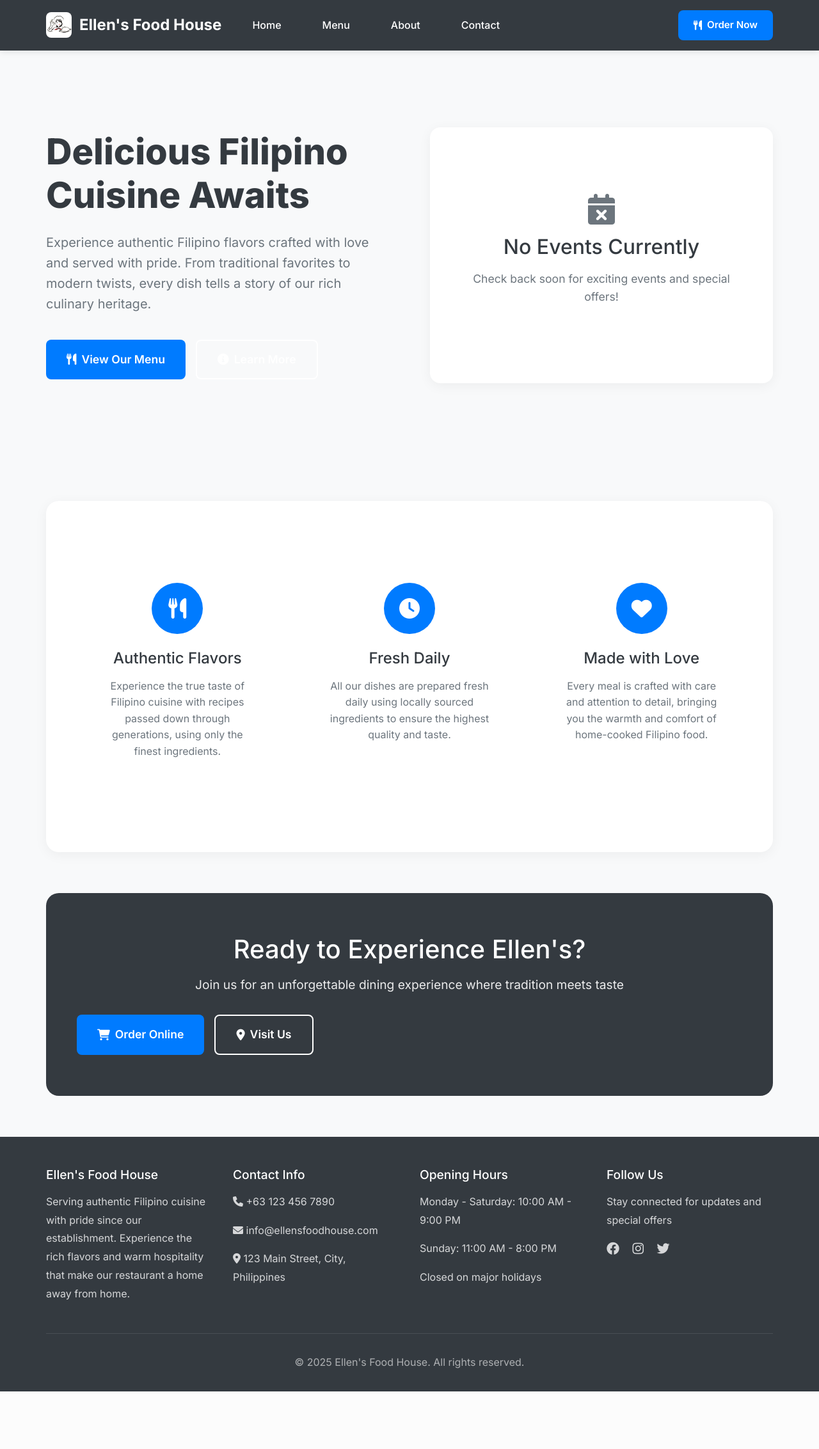
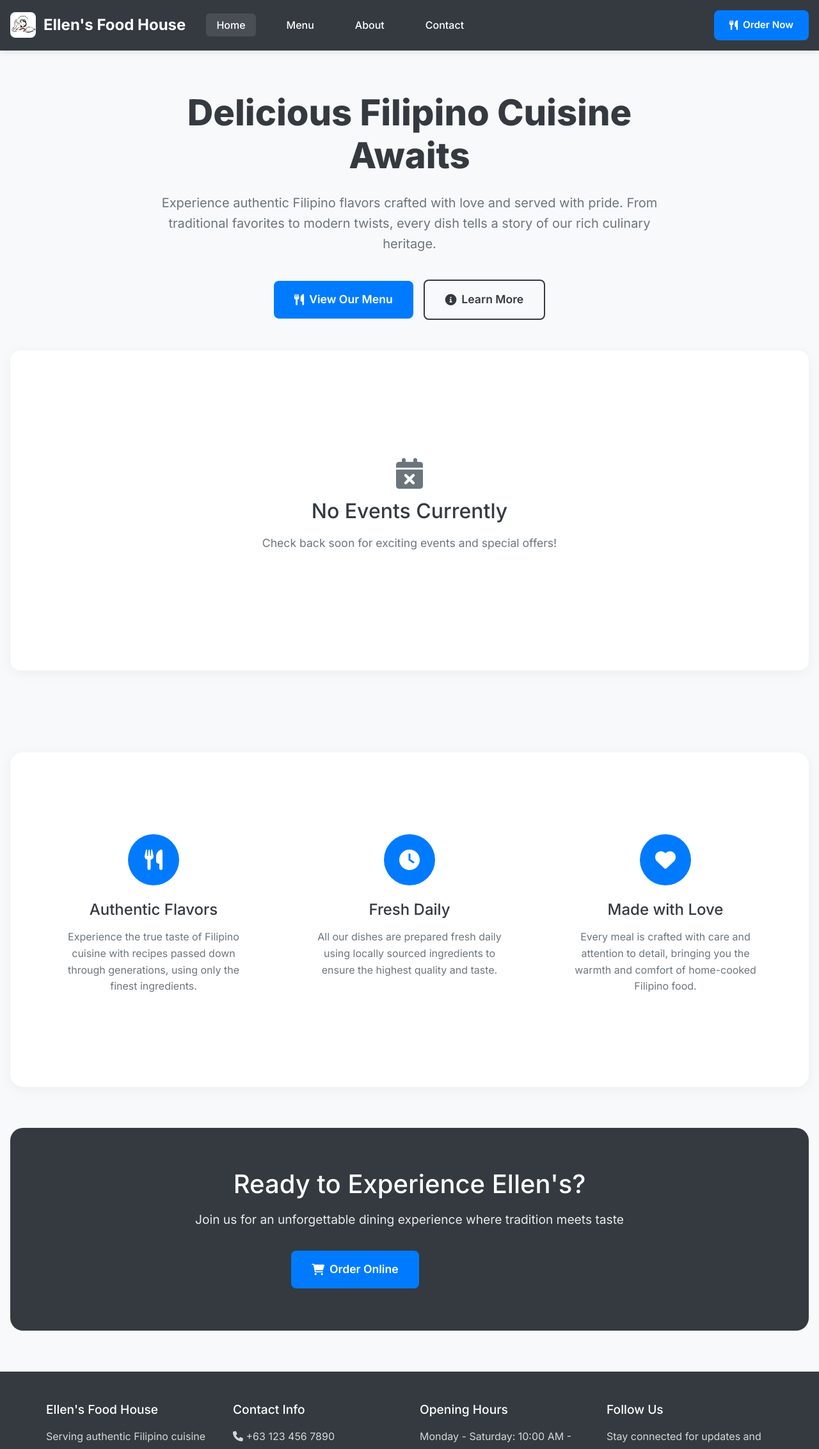
Before and after one commit to ArinGitPort/reservationSystem, a PHP site: page /pages/home.php in a window 1280 px wide. Shown: the top 2265 px of the page at 64% size. Before the commit the page ends 2175 px from the top, so only its background shows below. Run offline with PHP 8.4, Linux system fonts and the light colour scheme; data that the repository does not hold is empty.

Commit message:
Change header

```diff
--- /dev/null
+++ b/assets/css/header_new.css
@@ -0,0 +1,174 @@
+/* Header Styles for Ellen's Food House */
+
+* {
+    margin: 0;
+    padding: 0;
+    box-sizing: border-box;
+}
+
+body {
+    font-family: 'Inter', -apple-system, BlinkMacSystemFont, 'Segoe UI', Roboto, sans-serif;
+    line-height: 1.6;
+    color: #333;
+}
+
+/* Header Styles */
+.main-header {
+    background-color: #343A40;
+    color: white;
+    padding: 1rem 0;
+    position: sticky;
+    top: 0;
+    z-index: 1000;
+    box-shadow: 0 2px 10px rgba(0,0,0,0.1);
+}
+
+.header-container {
+    max-width: 1400px;
+    margin: 0 auto;
+    padding: 0 1rem;
+    display: grid;
+    grid-template-columns: auto 1fr auto;
+    align-items: center;
+    gap: 2rem;
+}
+
+.logo {
+    display: flex;
+    align-items: center;
+    gap: 0.75rem;
+    font-size: 1.5rem;
+    font-weight: 700;
+    color: white;
+    text-decoration: none;
+}
+
+.logo:hover {
+    color: white;
+    text-decoration: none;
+}
+
+.logo img {
+    width: 40px;
+    height: 40px;
+    border-radius: 8px;
+    object-fit: cover;
+    object-position: center;
+}
+
+.main-nav ul {
+    display: flex;
+    list-style: none;
+    gap: 2rem;
+    margin: 0;
+    padding: 0;
+}
+
+.main-nav a {
+    color: white;
+    text-decoration: none;
+    font-weight: 500;
+    padding: 0.5rem 1rem;
+    border-radius: 6px;
+    transition: all 0.3s ease;
+}
+
+.main-nav a:hover,
+.main-nav a.active {
+    background-color: rgba(255,255,255,0.1);
+    color: white;
+    text-decoration: none;
+}
+
+.header-actions {
+    display: flex;
+    gap: 1rem;
+    align-items: center;
+}
+
+.btn {
+    padding: 0.75rem 1.5rem;
+    border: none;
+    border-radius: 8px;
+    font-weight: 600;
+    text-decoration: none;
+    display: inline-flex;
+    align-items: center;
+    gap: 0.5rem;
+    cursor: pointer;
+    transition: all 0.3s ease;
+    font-size: 0.95rem;
+}
+
+.btn-primary {
+    background-color: #007bff !important;
+    color: white;
+}
+
+.btn-primary:hover {
+    background-color: #0056b3;
+    color: white;
+    text-decoration: none;
+}
+
+.btn-outline {
+    border: 2px solid #343A40;
+    color: #343A40;
+    background: transparent;
+}
+
+.btn-outline:hover {
+    background-color: #343A40;
+    color: white;
+    text-decoration: none;
+}
+
+/* Responsive Design */
+@media (max-width: 968px) {
+    .header-container {
+        grid-template-columns: auto 1fr;
+        gap: 1rem;
+    }
+
+    .main-nav ul {
+        gap: 1rem;
+    }
+}
+
+@media (max-width: 768px) {
+    .header-container {
+        padding: 0 1rem;
+    }
+
+    .main-nav ul {
+        flex-direction: column;
+        gap: 0.5rem;
+    }
+
+    .header-actions {
+        flex-direction: column;
+        gap: 0.5rem;
+    }
+
+    .logo {
+        font-size: 1.2rem;
+    }
+
+    .logo img {
+        width: 32px;
+        height: 32px;
+    }
+}
+
+@media (max-width: 480px) {
+    .header-container {
+        grid-template-columns: 1fr;
+        gap: 1rem;
+        text-align: center;
+    }
+
+    .main-nav ul {
+        justify-content: center;
+        flex-wrap: wrap;
+    }
+}
--- a/assets/css/home_new.css
+++ b/assets/css/home_new.css
@@ -25,9 +25,9 @@
 }
 
 .header-container {
-    max-width: 1200px;
+    max-width: 1400px;
     margin: 0 auto;
-    padding: 0 2rem;
+    padding: 0 1rem;
     display: grid;
     grid-template-columns: auto 1fr auto;
     align-items: center;
@@ -105,31 +105,35 @@
 }
 
 .btn-outline {
-    border: 2px solid white;
-    color: white;
+    border: 2px solid #343A40;
+    color: #343A40;
     background: transparent;
 }
 
 .btn-outline:hover {
-    background-color: white;
-    color: #343A40;
+    background-color: #343A40;
+    color: white;
 }
 
 /* Main Content Layout */
 .main-content {
-    max-width: 1200px;
+    max-width: 1400px;
     margin: 0 auto;
-    padding: 0 2rem;
+    padding: 0 1rem;
 }
 
 /* Hero Section */
 .hero-section {
     display: grid;
-    grid-template-columns: 1fr 1fr;
-    gap: 4rem;
-    align-items: center;
-    min-height: 80vh;
+    grid-template-columns: 1fr;
+    gap: 3rem;
     padding: 4rem 0;
+}
+
+.hero-content {
+    text-align: center;
+    max-width: 800px;
+    margin: 0 auto;
 }
 
 .hero-content h1 {
@@ -151,11 +155,16 @@
     display: flex;
     gap: 1rem;
     flex-wrap: wrap;
+    justify-content: center;
+    align-items: center;
 }
 
 .btn-large {
     padding: 1rem 2rem;
     font-size: 1.1rem;
+    display: inline-flex;
+    align-items: center;
+    justify-content: center;
 }
 
 .hero-visual {
@@ -211,7 +252,7 @@
     display: flex;
     justify-content: center;
     align-items: center;
-    min-height: 400px;
+    min-height: 500px;
     background-color: white;
     border-radius: 16px;
     box-shadow: 0 4px 20px rgba(0,0,0,0.05);
--- a/includes/header.php
+++ b/includes/header.php
@@ -9,14 +9,22 @@
     <meta charset="UTF-8">
     <meta name="viewport" content="width=device-width, initial-scale=1.0">
     <title><?php echo htmlspecialchars($page_title); ?></title>
-    <link rel="preconnect" href="https://fonts.googleapis.com">
-    <link rel="preconnect" href="https://fonts.gstatic.com" crossorigin>
-    <link href="https://fonts.googleapis.com/css2?family=Poppins:wght@300;400;500;600;700&display=swap" rel="stylesheet">
+
+    <!-- Fonts -->
+    <link href="https://fonts.googleapis.com/css2?family=Inter:wght@300;400;500;600;700;800&display=swap" rel="stylesheet">
+
+    <!-- Font Awesome -->
     <link rel="stylesheet" href="https://cdnjs.cloudflare.com/ajax/libs/font-awesome/6.0.0/css/all.min.css">
-    <link rel="stylesheet" href="../assets/css/header.css">
+
+    <!-- Bootstrap CSS -->
+    <link href="https://cdn.jsdelivr.net/npm/bootstrap@5.3.0/dist/css/bootstrap.min.css" rel="stylesheet">
+
+    <!-- Header CSS - Always included -->
+    <link rel="stylesheet" href="../assets/css/header_new.css">
+
+    <!-- Page-specific CSS -->
     <?php if ($is_home): ?>
-    <link rel="stylesheet" href="../assets/css/home.css">
-    <link href="https://cdn.jsdelivr.net/npm/bootstrap@5.3.0/dist/css/bootstrap.min.css" rel="stylesheet">
+    <link rel="stylesheet" href="../assets/css/home_new.css">
     <?php elseif ($current_page == 'menu.php'): ?>
     <link rel="stylesheet" href="../assets/css/menu.css">
     <?php endif; ?>
@@ -24,109 +32,27 @@
 <body>
 
 <!-- Header -->
-<header class="main-header <?php echo $is_home ? 'home-page' : ''; ?>">
-    <nav class="navbar">
-        <div class="nav-container">
-            <!-- Logo -->
-            <div class="nav-brand">
-                <a href="../pages/home.php" class="brand-link">
-                    <i class="fas fa-utensils brand-icon"></i>
-                    <span class="brand-text">Ellen's Food House</span>
-                </a>
-            </div>
+<header class="main-header">
+    <div class="header-container">
+        <a href="../pages/home.php" class="logo">
+            <img src="../assets/images/mainlogo.png" alt="Ellen's Food House Logo">
+            <span>Ellen's Food House</span>
+        </a>
 
-            <!-- Desktop Navigation -->
-            <ul class="nav-menu">
-                <li class="nav-item">
-                    <a href="../pages/home.php" class="nav-link <?php echo $is_home ? 'active' : ''; ?>">
-                        <i class="fas fa-home"></i> Home
-                    </a>
-                </li>
-                <li class="nav-item">
-                    <a href="../pages/menu.php" class="nav-link <?php echo $current_page == 'menu.php' ? 'active' : ''; ?>">
-                        <i class="fas fa-book-open"></i> Menu
-                    </a>
-                </li>
-                <li class="nav-item">
-                    <a href="#about" class="nav-link">
-                        <i class="fas fa-info-circle"></i> About
-                    </a>
-                </li>
-                <li class="nav-item">
-                    <a href="#contact" class="nav-link">
-                        <i class="fas fa-phone"></i> Contact
-                    </a>
-                </li>
+        <nav class="main-nav">
+            <ul>
+                <li><a href="../pages/home.php" class="<?php echo $is_home ? 'active' : ''; ?>">Home</a></li>
+                <li><a href="../pages/menu.php" class="<?php echo $current_page == 'menu.php' ? 'active' : ''; ?>">Menu</a></li>
+                <li><a href="#about">About</a></li>
+                <li><a href="#contact">Contact</a></li>
             </ul>
+        </nav>
 
-            <!-- Mobile Menu Toggle -->
-            <div class="hamburger" onclick="toggleMobileMenu()">
-                <span class="bar"></span>
-                <span class="bar"></span>
-                <span class="bar"></span>
-            </div>
-        </div>
-    </nav>
-
-    <?php if ($is_home): ?>
-    <!-- Hero Section for Home Page -->
-    <div class="hero-section">
-        <div class="hero-content">
-            <div class="hero-logo">
-                <img src="../assets/images/mainlogo.png" alt="Ellen's Food House Logo" class="hero-logo-img">
-            </div>
-            <h1 class="hero-title">Ellen's Food House</h1>
-            <p class="hero-subtitle">Delicious food, cozy atmosphere, and unforgettable moments</p>
-            <div class="hero-buttons">
-                <a href="../pages/menu.php" class="btn btn-primary">
-                    <i class="fas fa-book-open"></i> View Menu
-                </a>
-                <a href="#about" class="btn btn-secondary">
-                    <i class="fas fa-info-circle"></i> Learn More
-                </a>
-            </div>
+        <div class="header-actions">
+            <a href="../pages/menu.php" class="btn btn-primary">
+                <i class="fas fa-utensils"></i>
+                Order Now
+            </a>
         </div>
     </div>
-    <?php endif; ?>
 </header>
-
-<script>
-// Mobile Menu Toggle
-function toggleMobileMenu() {
-    const navbar = document.querySelector('.navbar');
-    const navMenu = document.querySelector('.nav-menu');
-    const hamburger = document.querySelector('.hamburger');
-
-    hamburger.classList.toggle('active');
-    navMenu.classList.toggle('active');
-
-    // Toggle hamburger animation
-    const bars = hamburger.querySelectorAll('.bar');
-    if (hamburger.classList.contains('active')) {
-        bars[0].style.transform = 'rotate(-45deg) translate(-5px, 6px)';
-        bars[1].style.opacity = '0';
-        bars[2].style.transform = 'rotate(45deg) translate(-5px, -6px)';
-    } else {
-        bars[0].style.transform = 'none';
-        bars[1].style.opacity = '1';
-        bars[2].style.transform = 'none';
-    }
-}
-
-// Close mobile menu when clicking outside
-document.addEventListener('click', function(event) {
-    const navbar = document.querySelector('.navbar');
-    const hamburger = document.querySelector('.hamburger');
-    const navMenu = document.querySelector('.nav-menu');
-
-    if (!navbar.contains(event.target)) {
-        hamburger.classList.remove('active');
-        navMenu.classList.remove('active');
-
-        const bars = hamburger.querySelectorAll('.bar');
-        bars[0].style.transform = 'none';
-        bars[1].style.opacity = '1';
-        bars[2].style.transform = 'none';
-    }
-});
-</script>
--- a/pages/home.php
+++ b/pages/home.php
@@ -1,8 +1,5 @@
 <?php
-// Set the page title before including header
 $page_title = 'Ellen\'s Food House | Home';
-
-// Include required database functions
 require_once '../config/db_model.php';
 
 // Get active banners for carousel and auto-deactivate expired events
@@ -13,52 +10,9 @@
 
 // Get active banners that are currently running or upcoming using enhanced fetch function
 $activeBanners = fetch('banners', "active = 1 AND (event_end_date >= '{$today}' OR event_end_date IS NULL)", "event_start_date ASC, date_uploaded DESC");
+include '../includes/header.php';
+
 ?>
-<!DOCTYPE html>
-<html lang="en">
-<head>
-    <meta charset="UTF-8">
-    <meta name="viewport" content="width=device-width, initial-scale=1.0">
-    <title><?php echo $page_title; ?></title>
-
-    <!-- Fonts -->
-    <link href="https://fonts.googleapis.com/css2?family=Inter:wght@300;400;500;600;700;800&display=swap" rel="stylesheet">
-
-    <!-- Font Awesome -->
-    <link rel="stylesheet" href="https://cdnjs.cloudflare.com/ajax/libs/font-awesome/6.0.0/css/all.min.css">
-
-    <!-- Bootstrap CSS -->
-    <link href="https://cdn.jsdelivr.net/npm/bootstrap@5.3.0/dist/css/bootstrap.min.css" rel="stylesheet">
-
-    <!-- Custom Home CSS -->
-    <link rel="stylesheet" href="../assets/css/home_new.css">
-</head>
-<body>
-    <!-- Header -->
-    <header class="main-header">
-        <div class="header-container">
-            <a href="home.php" class="logo">
-                <img src="../assets/images/mainlogo.png" alt="Ellen's Food House Logo">
-                <span>Ellen's Food House</span>
-            </a>
-
-            <nav class="main-nav">
-                <ul>
-                    <li><a href="home.php">Home</a></li>
-                    <li><a href="menu.php">Menu</a></li>
-                    <li><a href="#about">About</a></li>
-                    <li><a href="#contact">Contact</a></li>
-                </ul>
-            </nav>
-
-            <div class="header-actions">
-                <a href="menu.php" class="btn btn-primary">
-                    <i class="fas fa-utensils"></i>
-                    Order Now
-                </a>
-            </div>
-        </div>
-    </header>
 
     <!-- Main Content -->
     <main class="main-content">
```
Also changed, not shown: other parts of assets/css/home_new.css (+42 -10 lines), uploads/banners/1.jpg (added).
